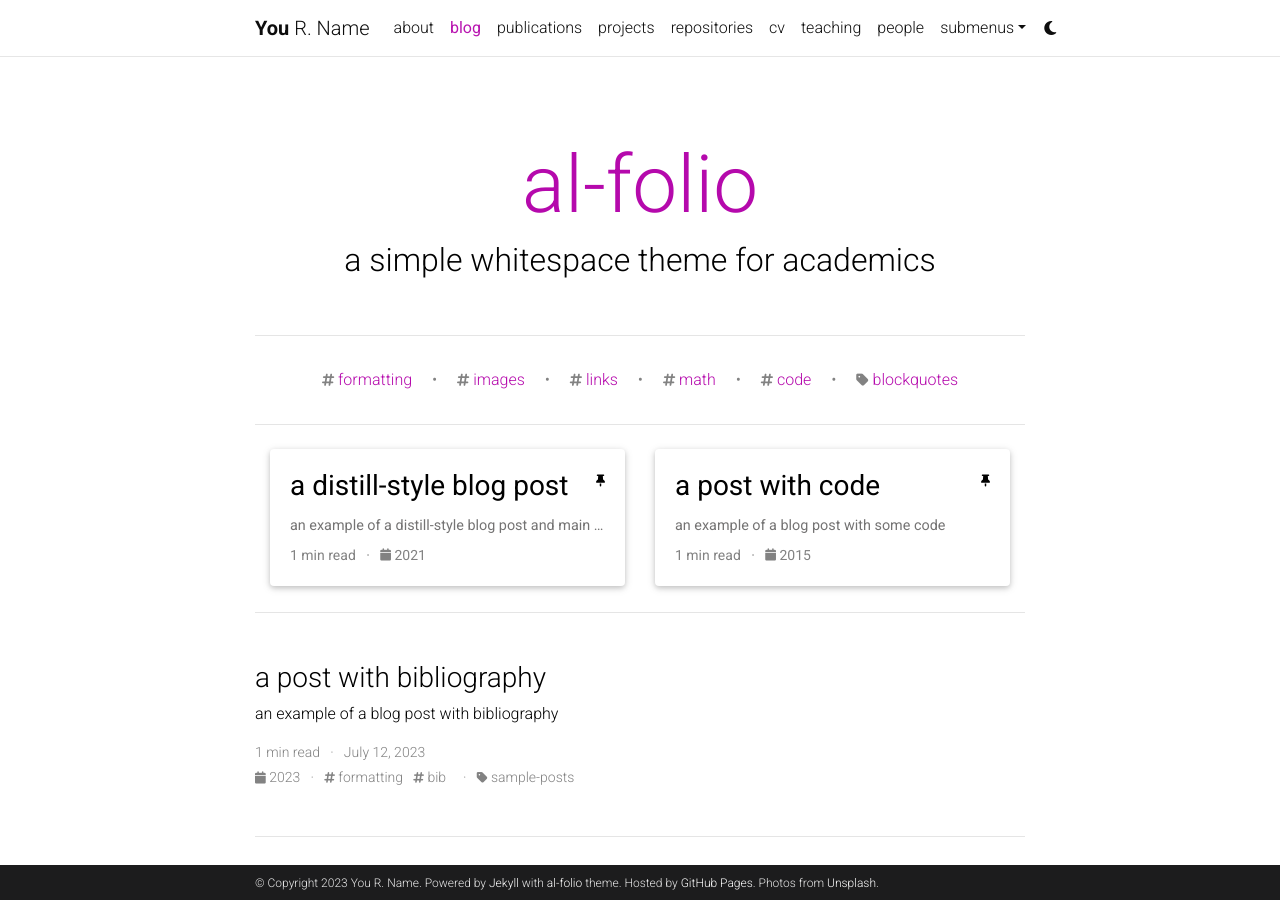
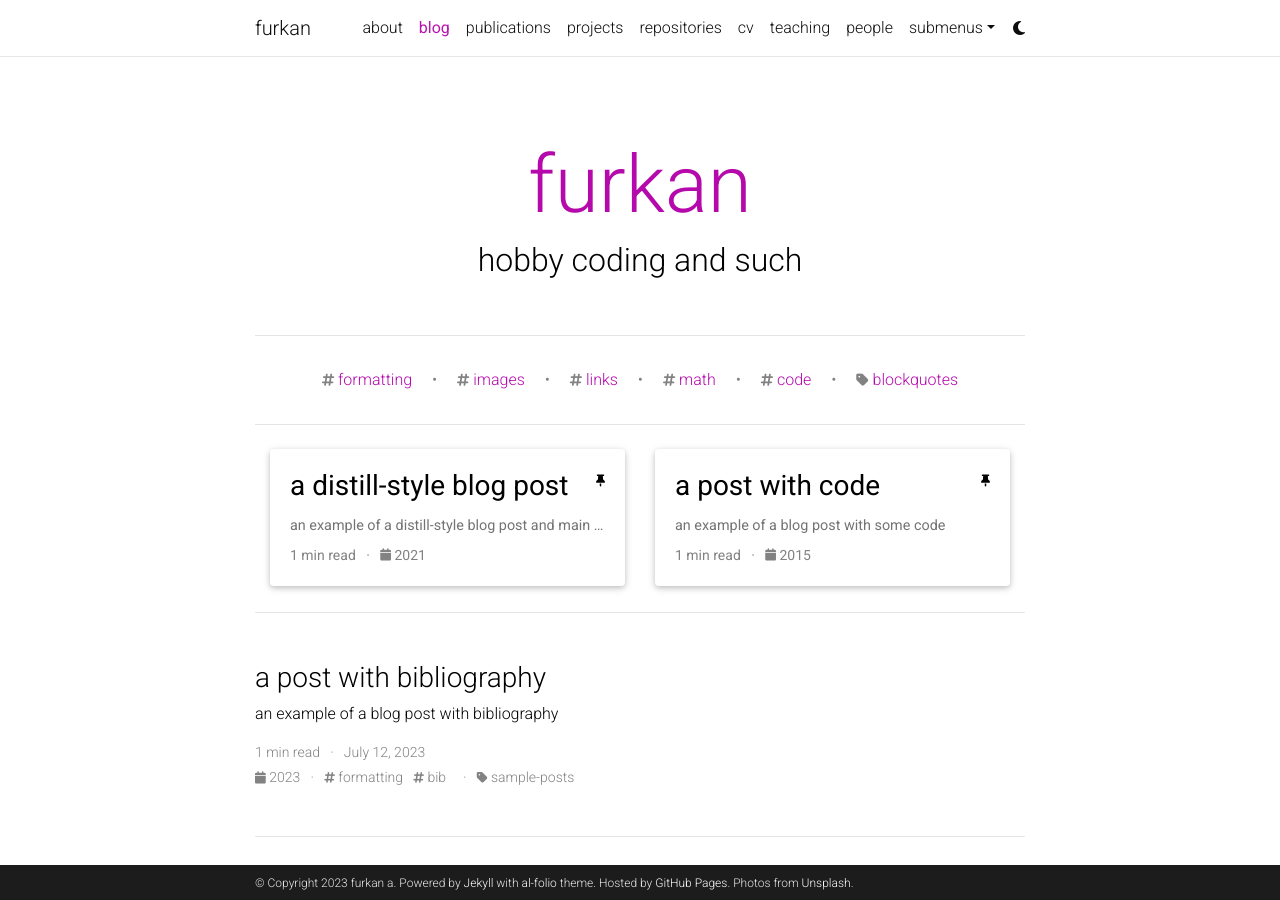
Before and after one commit to furkan/furkan.github.io, a Jekyll site: the page built from blog/index.html, in a window 1280 px wide and 900 px high. Built offline with Jekyll 4.4.1, drawn with Linux system fonts in a browser that asks for light colours; the list of posts is cut into pages by our own code; comment, search, counter and statistics services are not loaded; a style sheet for code colours, icons or effects is not loaded.

Commit message:
ADD: about (#1)

```diff
--- a/_config.yml
+++ b/_config.yml
@@ -2,24 +2,24 @@
 # Site settings
 # -----------------------------------------------------------------------------
 
-title: blank # the website title (if blank, full name will be used instead)
-first_name: You
-middle_name: R.
-last_name: Name
-email: you@example.com
+title: furkan # the website title (if blank, full name will be used instead)
+first_name: furkan
+middle_name:
+last_name: a
+email: furkanaldemir+githubio@gmail.com
 description: > # the ">" symbol means to ignore newlines until "footer_text:"
-  A simple, whitespace theme for academics. Based on [*folio](https://github.com/bogoli/-folio) design.
+  Personal webpage of furkan.
 footer_text: >
   Powered by <a href="https://jekyllrb.com/" target="_blank">Jekyll</a> with <a href="https://github.com/alshedivat/al-folio">al-folio</a> theme.
   Hosted by <a href="https://pages.github.com/" target="_blank">GitHub Pages</a>.
   Photos from <a href="https://unsplash.com" target="_blank">Unsplash</a>.
-keywords: jekyll, jekyll-theme, academic-website, portfolio-website  # add your own keywords or leave empty
+keywords:  # add your own keywords or leave empty
 
 lang: en # the language of your site (for example: en, fr, cn, ru, etc.)
 icon: ⚛️  # the emoji used as the favicon (alternatively, provide image name in /assets/img/)
 
-url: https://alshedivat.github.io # the base hostname & protocol for your site
-baseurl: /al-folio # the subpath of your site, e.g. /blog/
+url: https://furkan.github.io # the base hostname & protocol for your site
+baseurl: / # the subpath of your site, e.g. /blog/
 last_updated: false # set to true if you want to display last updated in the footer
 impressum_path:  # set to path to include impressum link in the footer, use the same path as permalink in a page, helps to conform with EU GDPR
 
@@ -67,13 +67,13 @@
 # Social integration
 # -----------------------------------------------------------------------------
 
-github_username: # your GitHub user name
+github_username: furkan # your GitHub user name
 gitlab_username: # your GitLab user name
 twitter_username: # your Twitter handle
 mastodon_username: # your mastodon instance+username in the format instance.tld/@username
-linkedin_username: # your LinkedIn user name
+linkedin_username: furkanaldemir # your LinkedIn user name
 telegram_username: # your Telegram user name
-scholar_userid: # your Google Scholar ID
+scholar_userid: w5xxr-QAAAAJ # your Google Scholar ID
 semanticscholar_id: # your Semantic Scholar ID
 whatsapp_number: # your WhatsApp number (full phone number in international format. Omit any zeroes, brackets, or dashes when adding the phone number in international format.)
 orcid_id: # your ORCID ID
@@ -104,7 +104,7 @@
 wechat_qr: # filename of your wechat qr-code saved as an image (e.g., wechat-qr.png if saved to assets/img/wechat-qr.png)
 
 contact_note: >
-  You can even add a little note about which of these is the best way to reach you.
+#  You can even add a little note about which of these is the best way to reach you.
 
 # -----------------------------------------------------------------------------
 # Analytics and search engine verification
@@ -120,9 +120,9 @@
 # Blog
 # -----------------------------------------------------------------------------
 
-blog_name: al-folio # blog_name will be displayed in your blog page
+blog_name: furkan # blog_name will be displayed in your blog page
 blog_nav_title: blog # your blog must have a title for it to be displayed in the nav bar
-blog_description: a simple whitespace theme for academics
+blog_description: hobby coding and such
 permalink: /blog/:year/:title/
 
 # Pagination
@@ -148,15 +148,15 @@
   lang: en
 
 # Disqus comments (DEPRECATED)
-disqus_shortname: al-folio # put your disqus shortname
+disqus_shortname: # al-folio # put your disqus shortname
 # https://help.disqus.com/en/articles/1717111-what-s-a-shortname
 
 # External sources.
 # If you have blog posts published on medium.com or other external sources,
 # you can display them in your blog by adding a link to the RSS feed.
 external_sources:
-  - name: medium.com
-    rss_url: https://medium.com/@al-folio/feed
+#  - name: medium.com
+#    rss_url: https://medium.com/@al-folio/feed
 
 # -----------------------------------------------------------------------------
 # Collections
@@ -272,8 +272,8 @@
 
 scholar:
 
-  last_name: [Einstein]
-  first_name: [Albert, A.]
+  last_name: [Aldemir]
+  first_name: [Furkan]
 
   style: apa
   locale: en
```
Also changed, not shown: _layouts/about.html (+4 -3 lines), _pages/about.md (+17 -10 lines), assets/img/furkan_square.jpg (added).
